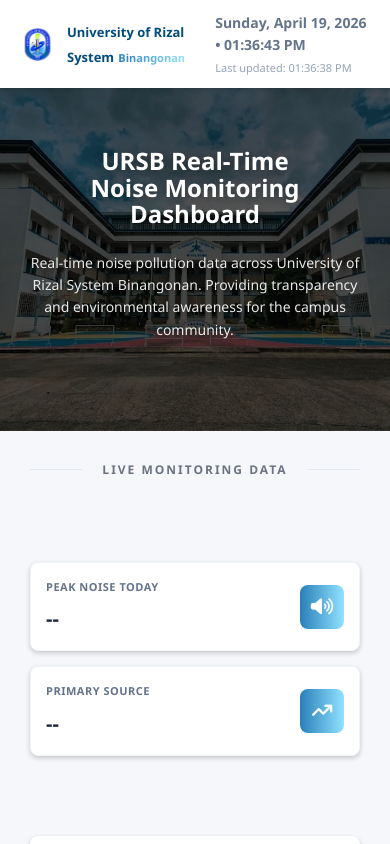
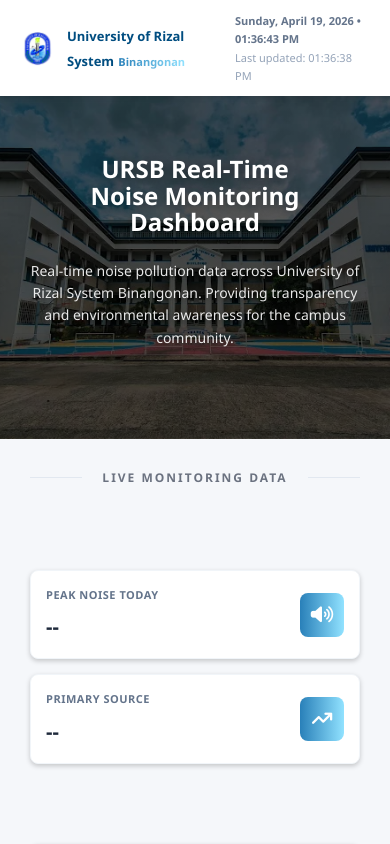
Before and after one commit to aldaydianarose8-blip/urs-public-dashboard, a plain HTML site: page frontend/index.html in a window 390 px wide. Shown: the top 844 px of the page. Drawn offline with nearby package versions, Linux system fonts and the light colour scheme; no server answers.

Commit message:
Fix: update mobile datetime font size to 11px

```diff
--- a/frontend/style.css
+++ b/frontend/style.css
@@ -1006,6 +1006,10 @@ body {
         font-size: 11px;
     }
 
+    .datetime {
+        font-size: 11px;
+    }
+
     .welcome-title {
         font-size: 28px;
     }
```
